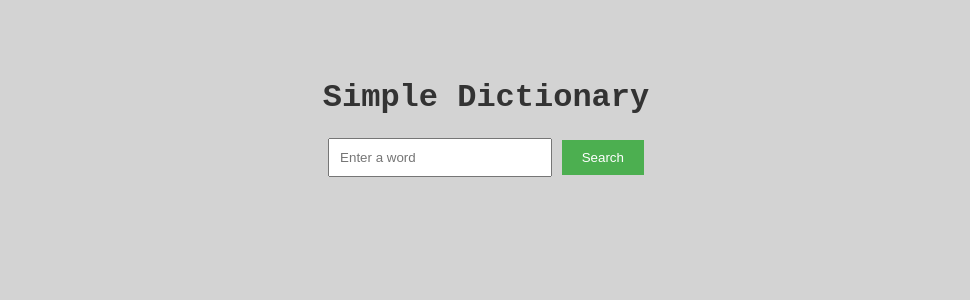
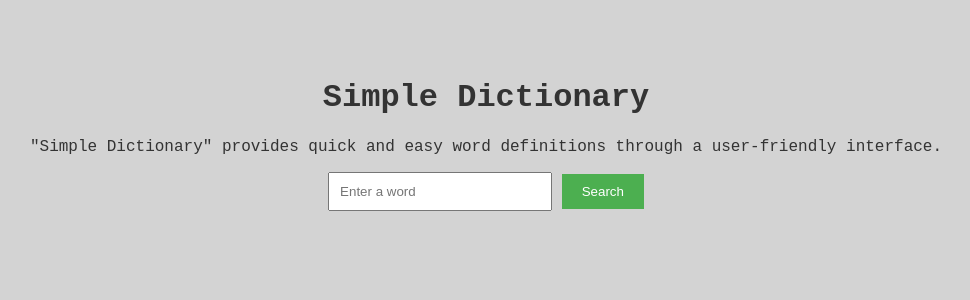
Before and after one commit to yazeed1233/data-analysis-project, a PHP site: page / in a window 1280 px wide. Shown: the top 300 px of the page, without its empty margins (154-1124 px from the left). Run offline with PHP 8.4, Linux system fonts and the light colour scheme; data that the repository does not hold is empty.

Commit message:
Deploying...

```diff
--- a/site/index.php
+++ b/site/index.php
@@ -67,6 +67,7 @@ $conn->close();
 </head>
 <body>
     <h1>Simple Dictionary</h1>
+    <p>"Simple Dictionary" provides quick and easy word definitions through a user-friendly interface.</p>
     <form method="post">
         <input type="text" name="word" placeholder="Enter a word" required>
         <input type="submit" value="Search">
```
